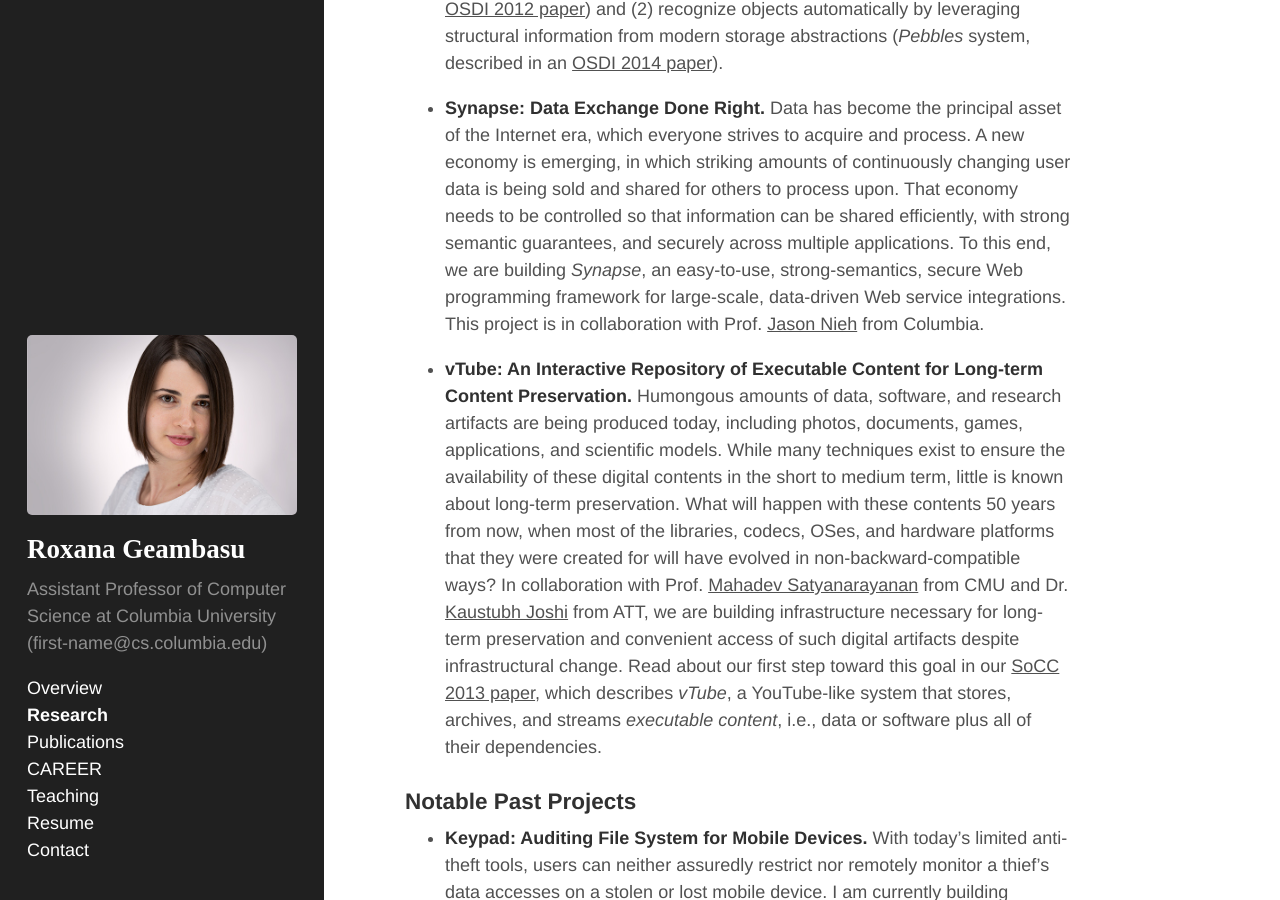
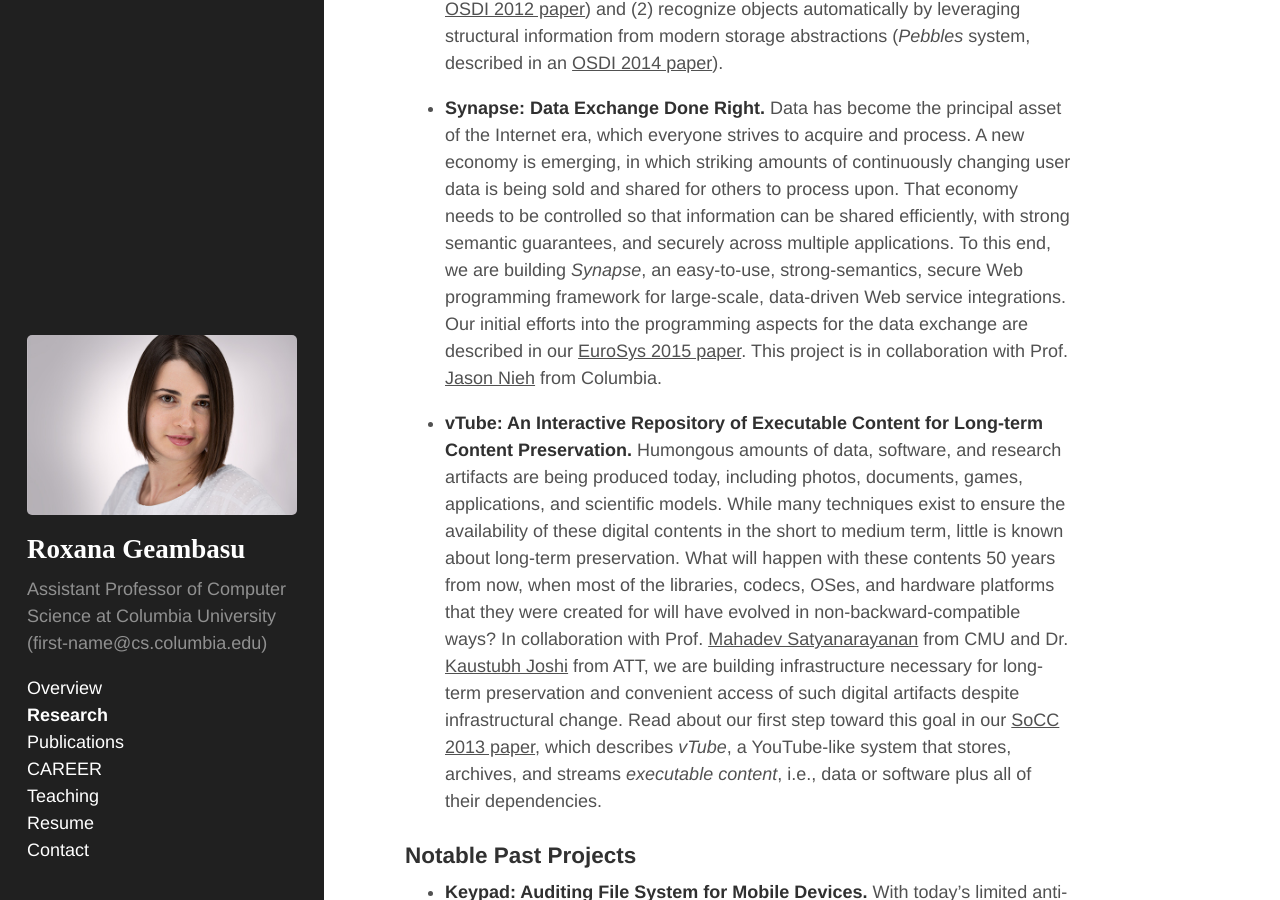
Before and after one commit to roxanageambasu/roxanageambasu.github.io, a Jekyll site: the page built from 01-research.md, in a window 1280 px wide and 900 px high, scrolled down 1022 px. Built offline with Jekyll 4.4.1, drawn with Linux system fonts in a browser that asks for light colours; Markdown is read by kramdown in place of the engine named in the settings.

Commit message:
synapse paper link

```diff
--- a/01-research.md
+++ b/01-research.md
@@ -27,7 +27,10 @@ changing user data is being sold and shared for others to process upon. That eco
 needs to be controlled so that information can be shared efficiently, with strong semantic
 guarantees, and securely across multiple applications. To this end, we are building <i>Synapse</i>,
 an easy-to-use, strong-semantics, secure Web programming framework for large-scale,
-data-driven Web service integrations. This project is in collaboration with Prof.
+data-driven Web service integrations. Our initial efforts into the programming
+aspects for the data exchange are described in our [EuroSys 2015 paper]({{
+  site.baseurl }}/publications/eurosys2015synapse.pdf).
+This project is in collaboration with Prof.
 [Jason Nieh](http://www.cs.columbia.edu/~nieh/) from Columbia.
 
 * **vTube: An Interactive Repository of Executable Content for Long-term Content Preservation.**
```
